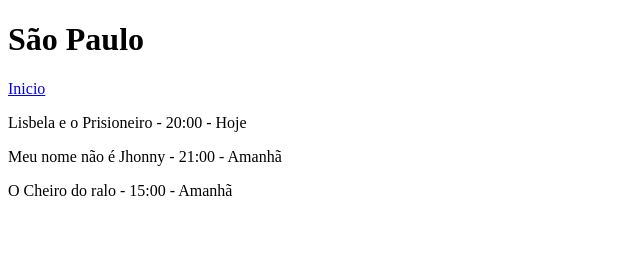
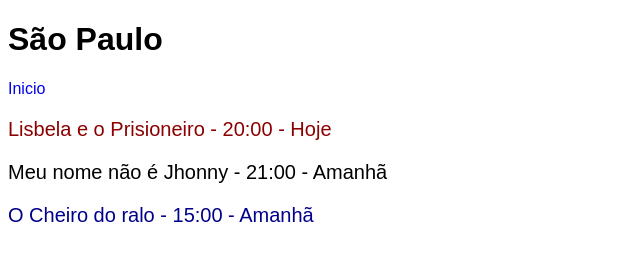
Before and after one commit to alanaraujo42/web-estudos, a plain HTML site: page Exercícios/exercicio_1/estados/sp.html in a window 1280 px wide. Shown: the whole page, without its empty margins (0-640 px from the left). Drawn offline with Linux system fonts and the light colour scheme; the site is published under a folder, as on GitHub Pages, so addresses that start at the root find nothing.

Commit message:
organizing css and html files

```diff
--- a/estados/sp.html
+++ b/Exercícios/exercicio_1/estados/sp.html
@@ -3,11 +3,11 @@
   <head>
     <title>São Paulo</title>
     <meta charset="UTF-8" />
-    <link rel="stylesheet" href="/style.css" />
+    <link rel="stylesheet" href="../style.css" />
   </head>
   <body>
     <h1>São Paulo</h1>
-    <a href="/index.html">Inicio</a>
+    <a href="../index.html">Inicio</a>
     <p class="hoje">Lisbela e o Prisioneiro - 20:00 - Hoje</p>
     <p class="amanhã">Meu nome não é Jhonny - 21:00 - Amanhã</p>
     <p class="amanha">O Cheiro do ralo - 15:00 - Amanhã</p>
```
Also changed, not shown: Exercícios/exercicio_1/estados/rj.html (renamed from estados/rj.html, +2 -3 lines), Exercícios/exercicio_1/index.html (renamed from index.html, +1 -1 lines), Exercícios/exercicio_1/style.css (renamed from style.css).
